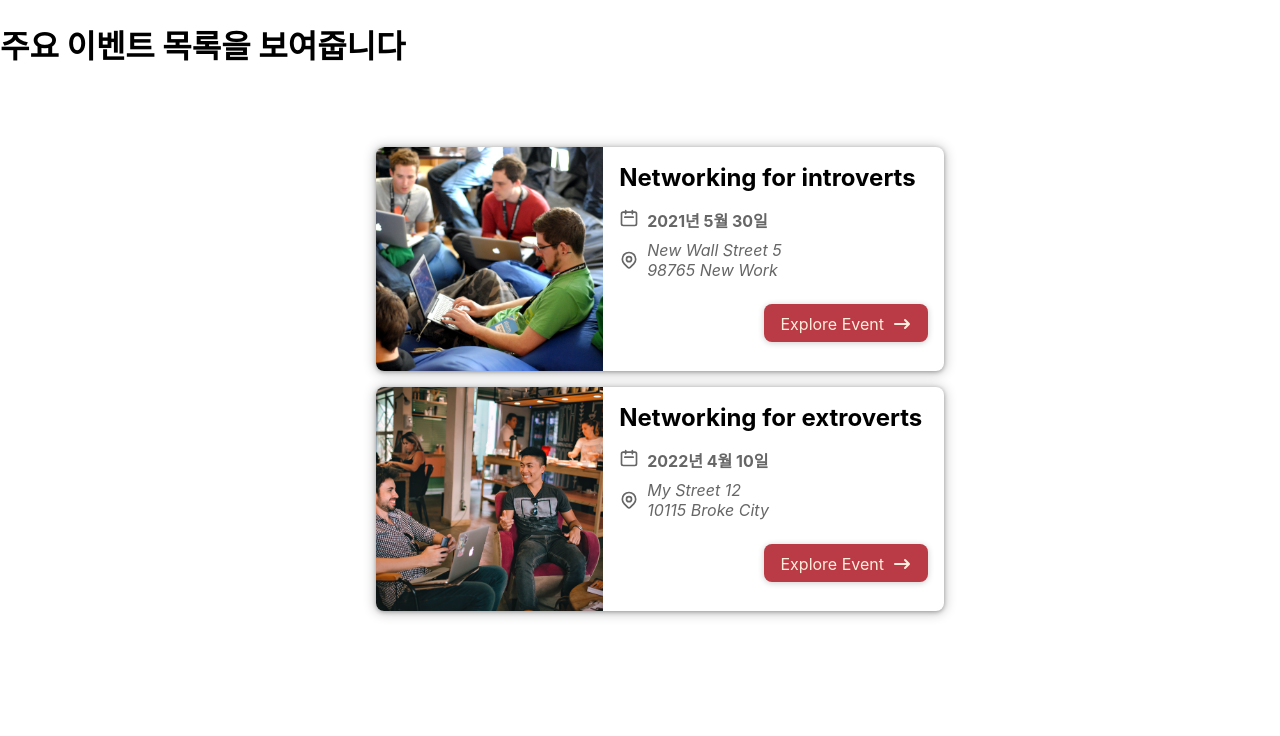
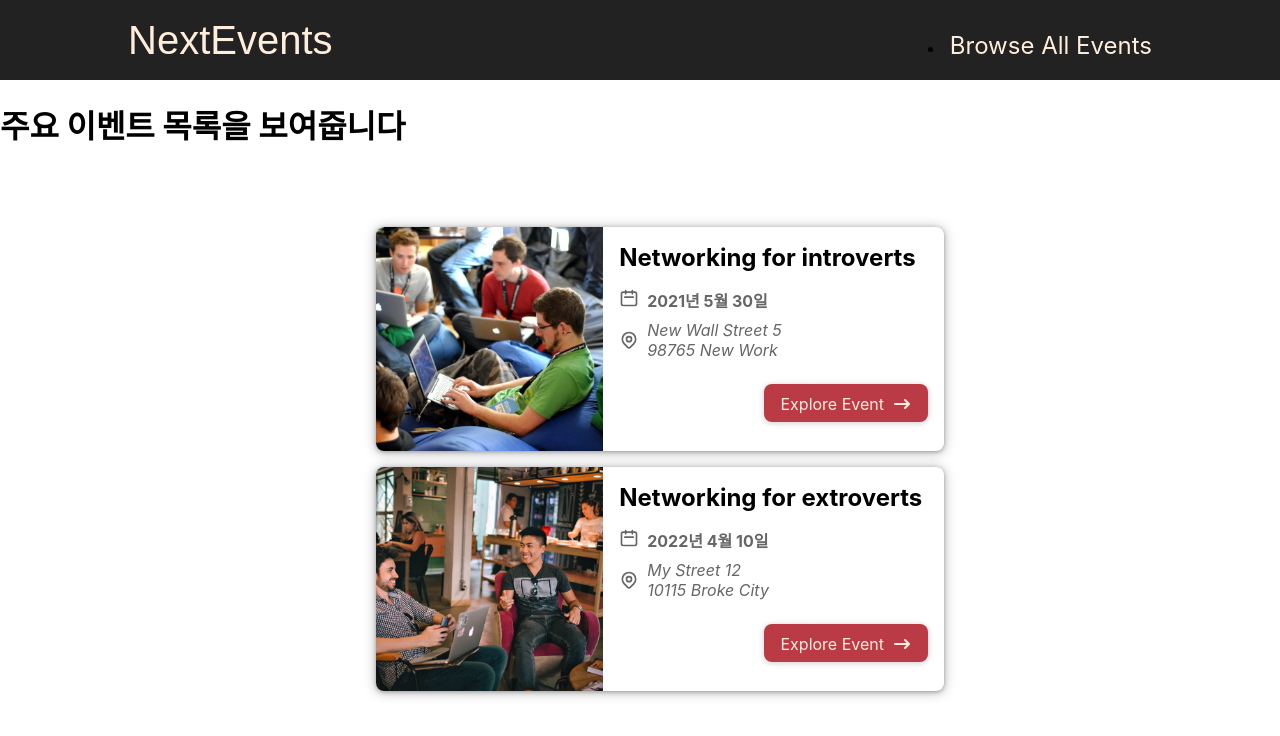
Before and after one commit to Sunset-Kim/study-nextjs, a Next.js app: page / in a window 1280 px wide. Shown: the top 736 px of the page. Built offline with nearby package versions, Linux system fonts and the light colour scheme.

Commit message:
_app 에 전역적으로 layout 구성하기

```diff
--- /dev/null
+++ b/components/layout/layout.js
@@ -0,0 +1,12 @@
+import MainHeader from "./main-header";
+
+function Layout(props) {
+  return (
+    <>
+      <MainHeader />
+      <main>{props.children}</main>
+    </>
+  );
+}
+
+export default Layout;
--- /dev/null
+++ b/components/layout/main-header.js
@@ -0,0 +1,20 @@
+import Link from "next/link";
+import S from "./main-header.module.scss";
+
+function MainHeader() {
+  return (
+    <header className={S.header}>
+      <div className={S.logo}>
+        <Link href="/">NextEvents</Link>
+      </div>
+
+      <nav className={S.nav}>
+        <li>
+          <Link href="/events">Browse All Events</Link>
+        </li>
+      </nav>
+    </header>
+  );
+}
+
+export default MainHeader;
--- /dev/null
+++ b/components/layout/main-header.module.scss
@@ -0,0 +1,39 @@
+.header {
+  width: 100%;
+  display: flex;
+  justify-content: space-between;
+  align-items: baseline;
+  padding: 1rem 10%;
+  height: 5rem;
+  background-color: #222;
+}
+
+.logo {
+  font-size: 1.5rem;
+  color: $white;
+  font-family: "Fira", sans-serif;
+  height: 100%;
+  display: flex;
+  justify-content: center;
+  align-items: center;
+
+  a {
+    text-decoration: none;
+  }
+}
+
+.nav a {
+  text-decoration: none;
+  color: $white;
+  font-size: 1rem;
+}
+
+@media (min-width: 768px) {
+  .logo {
+    font-size: 2.5rem;
+  }
+
+  .nav a {
+    font-size: 1.5rem;
+  }
+}
--- a/pages/_app.js
+++ b/pages/_app.js
@@ -1,8 +1,13 @@
+import Layout from "../components/layout/layout";
 import "../styles/globals.css";
 import "../styles/variables.scss";
 
 function MyApp({ Component, pageProps }) {
-  return <Component {...pageProps} />;
+  return (
+    <Layout>
+      <Component {...pageProps} />
+    </Layout>
+  );
 }
 
 export default MyApp;
```
